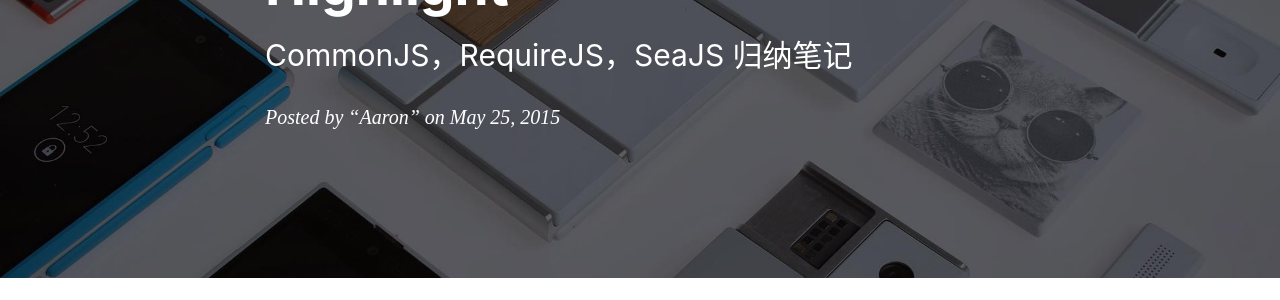
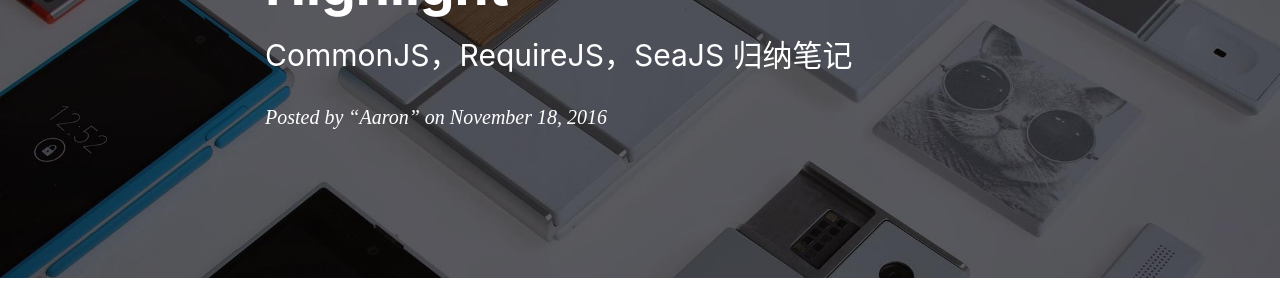
Before and after one commit to Judice/judice.github.com, a Jekyll site: the page built from _posts/2016-11-18-js-module-loader.markdown, in a window 1280 px wide and 900 px high. Shown: the part 305-605 px from the top of the window. Built offline with Jekyll 4.4.1, drawn with Linux system fonts in a browser that asks for light colours; nearby versions of some CDN libraries; comment, search, counter and statistics services are not loaded.

Commit message:
secong post

```diff
--- a/_posts/2015-07-09-js-module-7day.markdown
+++ b/_posts/2016-11-11-js-module-7day.markdown
@@ -3,7 +3,7 @@
 title:      "Example Post using Keynote Layout"
 subtitle:   "Keynote: JavaScript Modularization Journey"
 iframe:     "http://huangxuan.me/js-module-7day/"
-date:       2015-07-09
+date:       2016-11-11
 author:     “Aaron”
 header-img: "img/post-bg-js-version.jpg"
 tags:
--- a/_posts/2015-04-14-unix-linux-note.markdown
+++ b/_posts/2016-11-14-unix-linux-note.markdown
@@ -2,7 +2,7 @@
 layout:     post
 title:      "Example Post"
 subtitle:   "不适合人类阅读，非常水的自我笔记"
-date:       2015-04-14
+date:       2016-11-14
 author:     “Aaron”
 header-img: "img/post-bg-unix-linux.jpg"
 tags:
--- a/_posts/2015-09-22-js-version.markdown
+++ b/_posts/2016-11-16-js-version.markdown
@@ -2,7 +2,7 @@
 layout:     post
 title:      "Example Post"
 subtitle:   "ES5, ES6, ES2016, ES.Next: What's going on with JavaScript versioning?"
-date:       2015-09-22
+date:       2016-11-16
 author:     “Aaron”
 header-img: "img/post-bg-js-version.jpg"
 tags:
--- a/_posts/2015-05-25-js-module-loader.markdown
+++ b/_posts/2016-11-18-js-module-loader.markdown
@@ -2,7 +2,7 @@
 layout:     post
 title:      "Example Post with Code Highlight"
 subtitle:   "CommonJS，RequireJS，SeaJS 归纳笔记"
-date:       2015-05-25
+date:       2016-11-18
 author:     “Aaron”
 header-img: "img/post-bg-js-module.jpg"
 tags:
```
